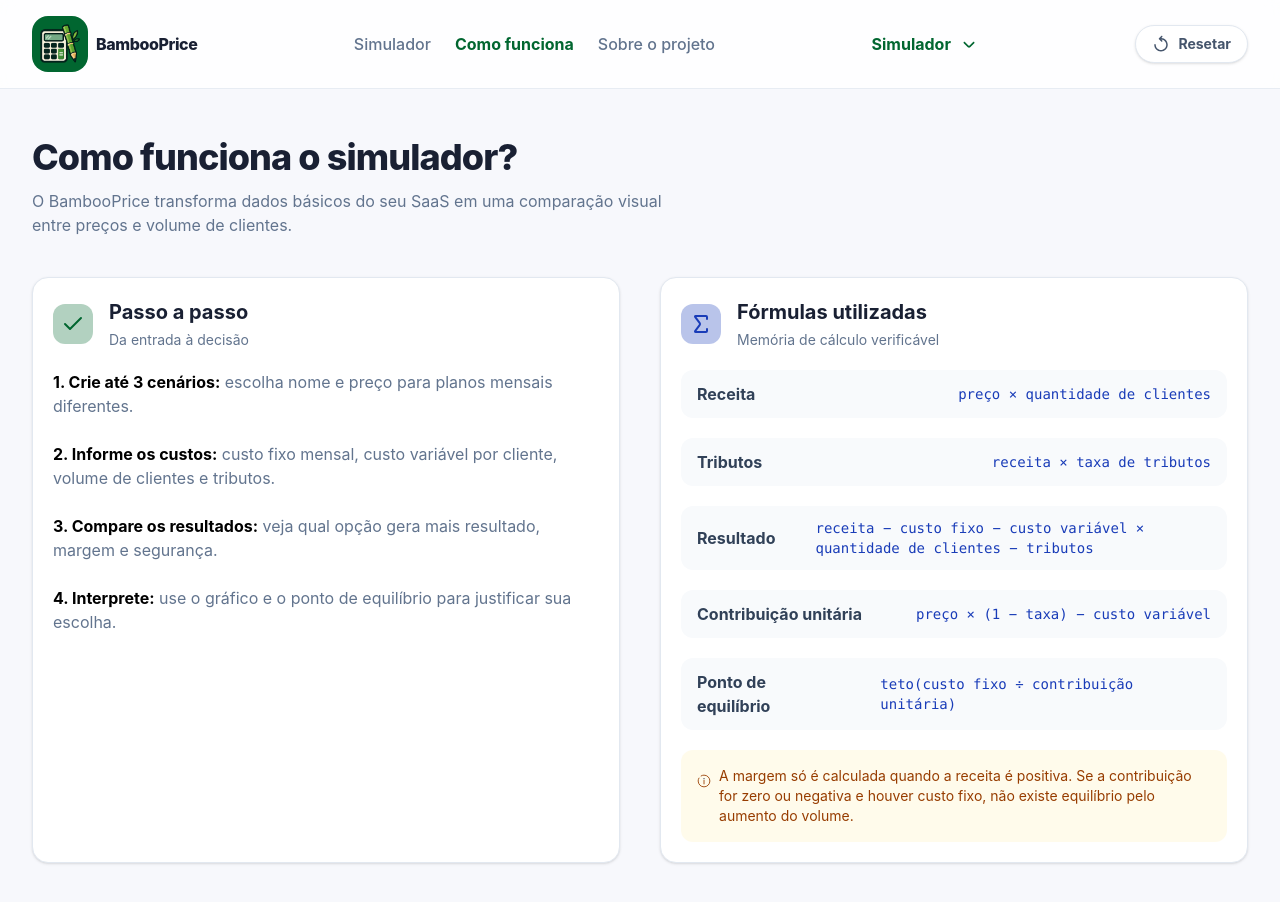
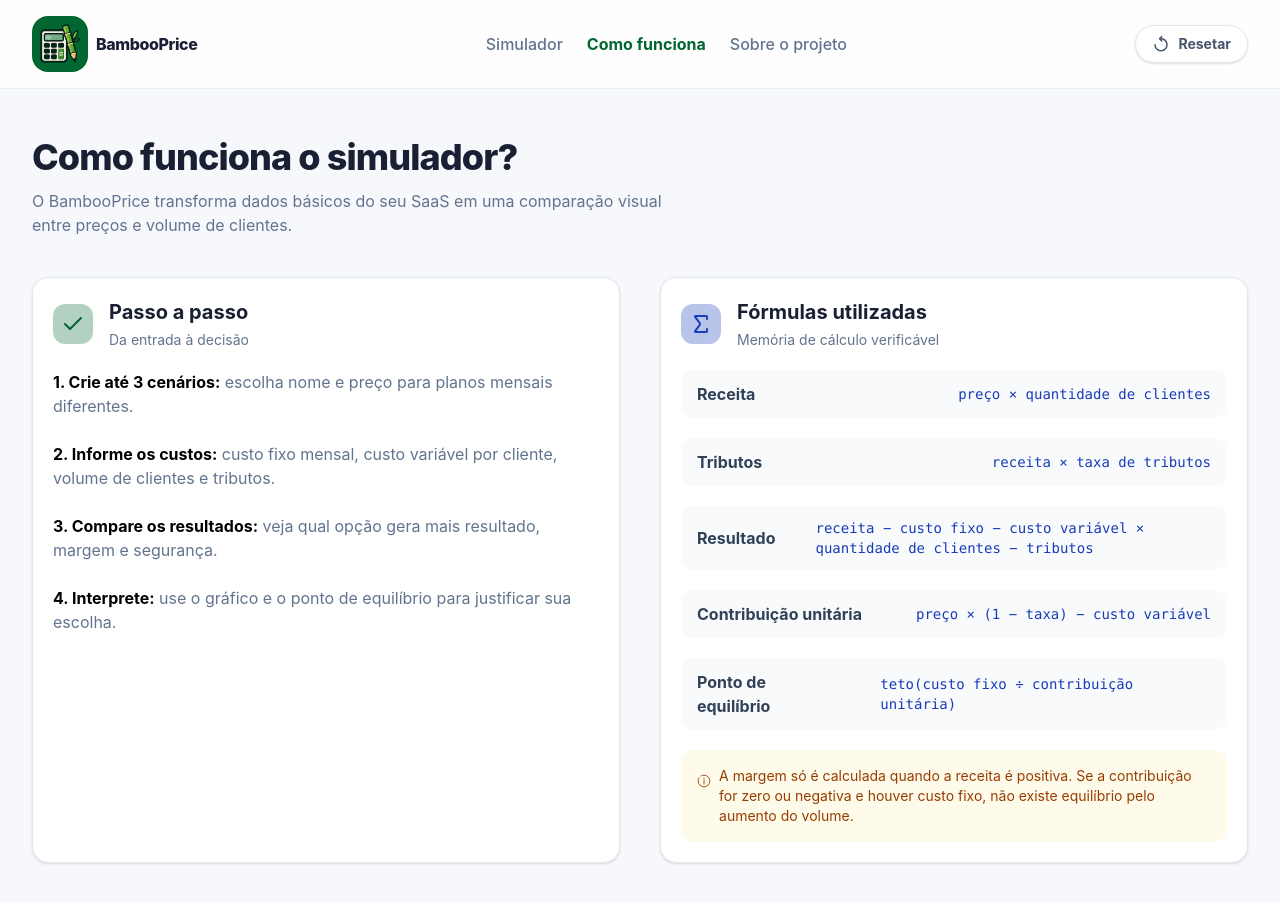
Before and after one commit to Isaluh/saas-pricing, a Nuxt app: page /funcionamento in a window 1280 px wide. Shown: the top 902 px of the page. Built offline with nearby package versions, Linux system fonts and the light colour scheme.

Commit message:
fix: arruma inserção de pontos com virgula e remove visualização do menu burguer em telas maiores

```diff
--- a/app/components/InputLabel.vue
+++ b/app/components/InputLabel.vue
@@ -1,7 +1,7 @@
 <template>
     <label class="font-semibold text-slate-600 flex flex-col gap-0.5">{{ props.label }}
         <div class="flex items-center rounded-lg border border-slate-200 bg-slate-50 px-3 focus-within:border-green-800 focus-within:ring-2 focus-within:ring-indigo-100">
-            <input :type="props.inputType" class="w-full bg-transparent py-2 font-bold outline-none" v-model="model">
+            <input :step="0.01" :type="props.inputType" class="w-full bg-transparent py-2 font-bold outline-none" v-model="model">
             <span class="text-xs text-slate-400">{{ props.spanText }}</span>
         </div>
     </label>
--- a/app/layouts/default.vue
+++ b/app/layouts/default.vue
@@ -13,7 +13,7 @@
                     <NuxtLink to="/funcionamento" exact-active-class="text-green-800 font-bold" class="hover:text-green-800"><h2>Como funciona</h2></NuxtLink>
                     <NuxtLink to="/sobre" exact-active-class="text-green-800 font-bold" class="hover:text-green-800"><h2>Sobre o projeto</h2></NuxtLink>
                 </nav>
-                <nav class="font-bold relative">
+                <nav class="font-bold relative lg:hidden">
                     <span @click="abrirMenu = !abrirMenu" class="flex flex-row gap-2 items-center cursor-pointer text-green-800">
                         <h2>{{abaSelecionada}}</h2>
                         <svg viewBox="0 0 24 24" width="20" height="20" fill="none" xmlns="http://www.w3.org/2000/svg"><g id="SVGRepo_bgCarrier" stroke-width="0"></g><g id="SVGRepo_tracerCarrier" stroke-linecap="round" stroke-linejoin="round"></g><g id="SVGRepo_iconCarrier"> <path d="M5.70711 9.71069C5.31658 10.1012 5.31658 10.7344 5.70711 11.1249L10.5993 16.0123C11.3805 16.7927 12.6463 16.7924 13.4271 16.0117L18.3174 11.1213C18.708 10.7308 18.708 10.0976 18.3174 9.70708C17.9269 9.31655 17.2937 9.31655 16.9032 9.70708L12.7176 13.8927C12.3271 14.2833 11.6939 14.2832 11.3034 13.8927L7.12132 9.71069C6.7308 9.32016 6.09763 9.32016 5.70711 9.71069Z" fill="currentColor"></path> </g></svg>
```
